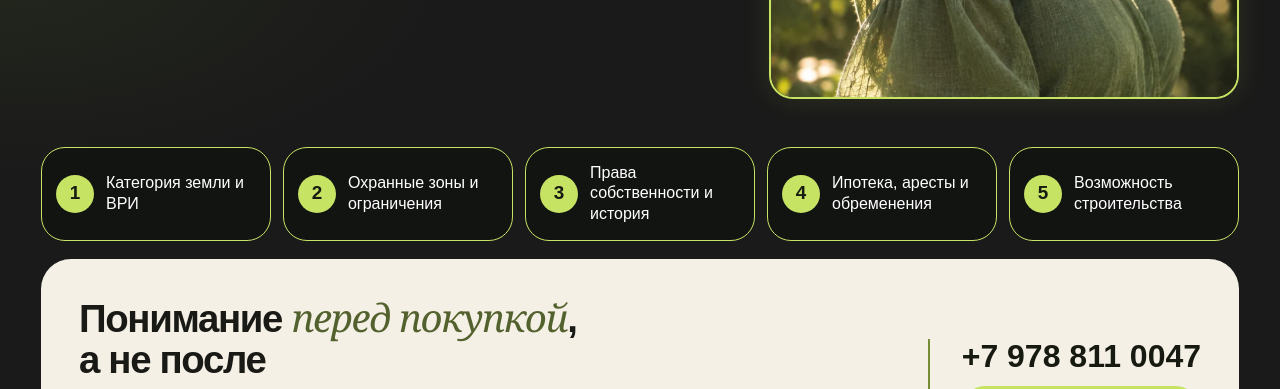
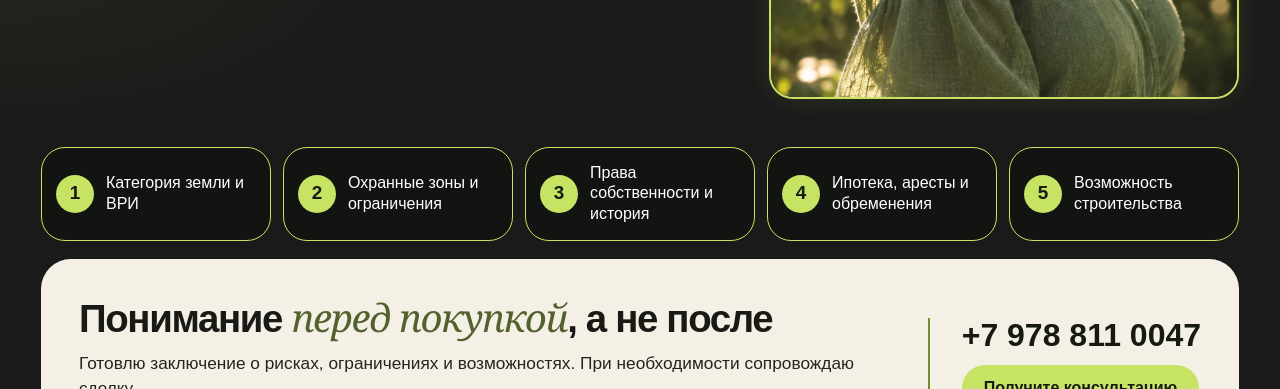
Before and after one commit to zverevaolga/zverevaolga, a plain HTML site: page index.html in a window 1280 px wide. Shown: the part 559-948 px from the top of the page. Drawn offline with Linux system fonts and the light colour scheme.

Commit message:
Add files via upload

```diff
--- a/index.html
+++ b/index.html
@@ -184,14 +184,12 @@
     }
 
     .footer-title em {
-  color: var(--olive);
-  font-family: Georgia, "Times New Roman", serif;
-  font-weight: 400;
-}
+      color: var(--olive);
+      font-family: Georgia, "Times New Roman", serif;
+      font-weight: 400;
+    }
 
-.footer-title .title-break {
-  display: block;
-}    .footer-copy p {
+    .footer-copy p {
       margin: 7px 0 0;
       color: #25251f;
       font-size: clamp(.98rem, 1.35vw, 1.13rem);
@@ -380,9 +378,7 @@
 
     <section class="footer-card" aria-label="Результат и контакты">
       <div class="footer-copy">
-        <h2 class="footer-title">
-  Понимание <em>перед покупкой</em>,<span class="title-break">а не после</span>
-</h2>
+        <h2 class="footer-title">Понимание <em>перед покупкой</em>, а не после</h2>
         <p>Готовлю заключение о рисках, ограничениях и возможностях. При необходимости сопровождаю сделку.</p>
         <p>Моя задача — чтобы вы понимали, какую землю покупаете и сможете ли реализовать свои планы.</p>
       </div>
```
